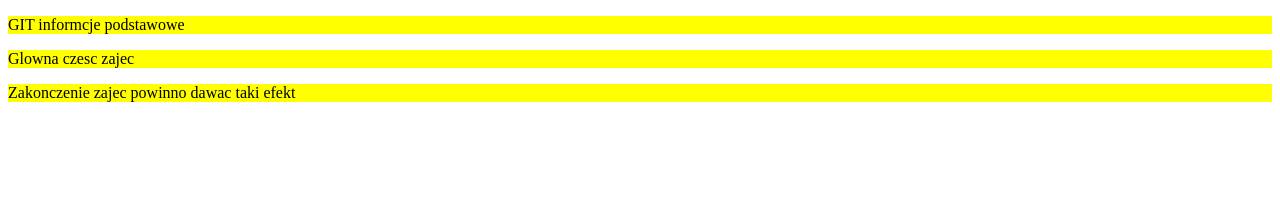
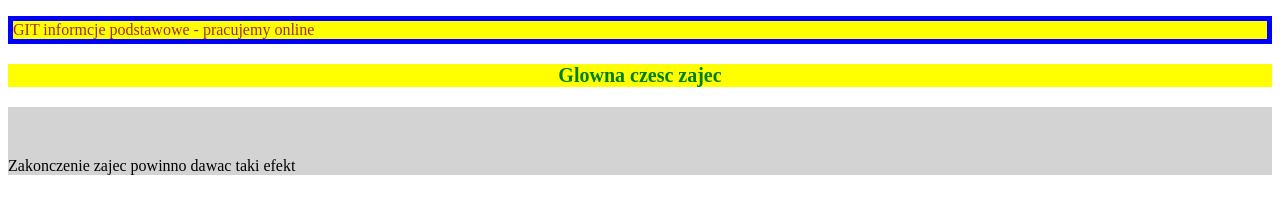
Before and after one commit to Oluszka/CDV2_git, a plain HTML site: page index.html in a window 1280 px wide. Drawn offline with Linux system fonts and the light colour scheme.

Commit message:
added new styles. new content in html

```diff
--- a/index.html
+++ b/index.html
@@ -7,7 +7,7 @@
     <title>GIT - wstep</title>
 </head>
 <body>
-    <p class="introduction">GIT informcje podstawowe</p>
+    <p class="introduction">GIT informcje podstawowe - pracujemy online</p>
     <p class="mainPart">Glowna czesc zajec</p>
     <p class="ending">Zakonczenie zajec powinno dawac taki efekt</p>
 </body>
--- a/style.css
+++ b/style.css
@@ -1,3 +1,20 @@
 p {
     background-color: yellow;
 }
+
+.introduction {
+    border: 5px solid blue;
+    color: brown;
+}
+
+.mainPart {
+    font-size: 20px;
+    font-weight: bold;
+    color: green;
+    text-align: center;
+}
+
+.ending {
+    background-color: lightgray;
+    padding-top: 50px;
+}
```
